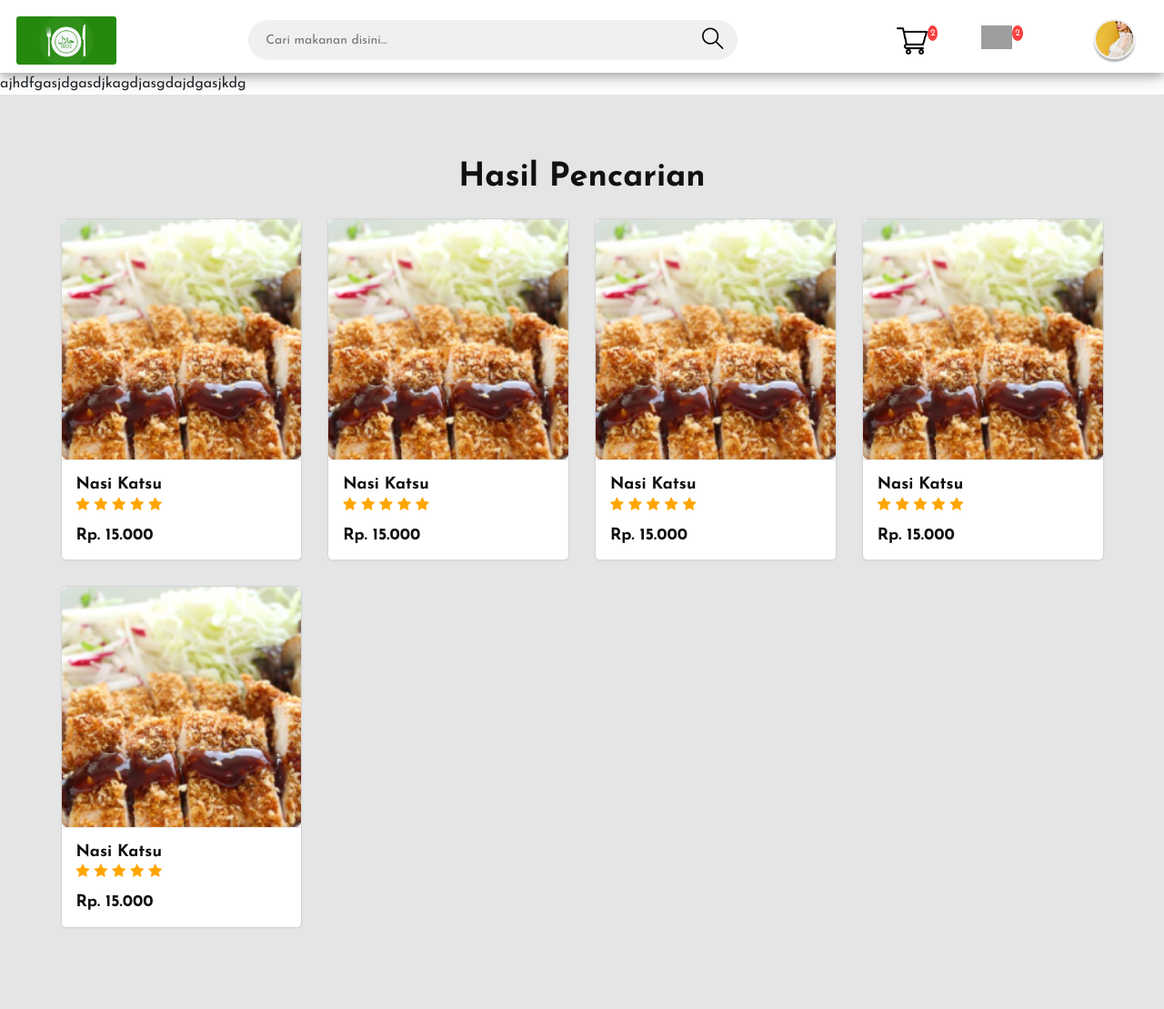
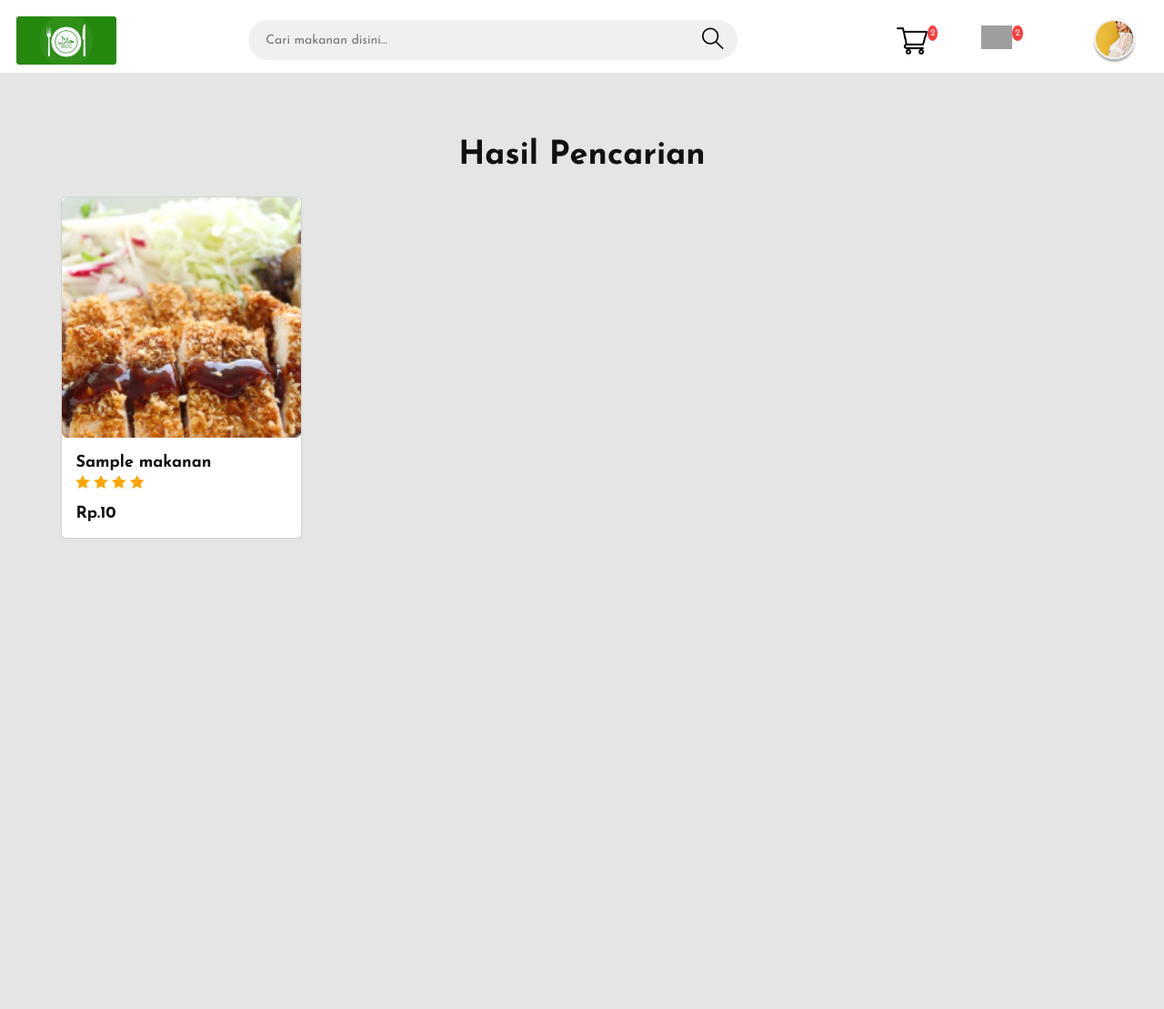
Before and after one commit to almerf/doabundo, a CodeIgniter app: page /doabundo/index.php/search/index in a window 1280 px wide. Shown: the whole page at 91% size. After the commit the page ends 592 px from the top, so only its background shows below. Run offline with CodeIgniter, Linux system fonts and the light colour scheme; tables that the repository leaves empty hold one stand-in row (values such as "Sample post"); some libraries are stand-ins or nearby versions; grey boxes are pictures that could not be loaded.

Commit message:
search function complete

```diff
--- a/application/controllers/Search.php
+++ b/application/controllers/Search.php
@@ -14,7 +14,7 @@ class Search extends CI_Controller {
 	public function search($item_search)
 	{
 
-		return "ajhdfgasjdgasdjkagdjasgdajdgasjkdg";
+		return $this->Search_Menu_model->get_data($item_search);
 	}
 
 
--- a/application/models/Search_Menu_model.php
+++ b/application/models/Search_Menu_model.php
@@ -3,16 +3,15 @@
 class Search_Menu_model extends CI_Model {
 
 
-	public function validate()
+	public function get_data($itemName)
 	{
-		$data['username'] = $this->input->post('username');
-		$data['password'] = $this->input->post('password');
-		return $this->db->get_where('user', $data)->row_array();
-	}
-
-	public function register($data)
-	{
-		$this->db->insert('user', $data);
-		return $this->db->insert_id();
+		$data['nama'] = $itemName;
+		$this->db->select('*');
+		$this->db->from('makanan');
+		$this->db->like('nama', $itemName);
+		$query = $this->db->get();
+		#$sql = SELECT * FROM makanan WHERE id IN ? AND status = ? AND author = ?;
+		#$this->db->query($sql, array(array(3, 6), 'live', 'Rick'));
+		return $query->result_array();
 	}
 }
--- a/application/views/v_hasil_pencarian.php
+++ b/application/views/v_hasil_pencarian.php
@@ -1,11 +1,23 @@
 <?php $this->load->view('partials/header'); ?>
-<?php echo $data?>
+<?php# echo $data?>
 
 <?php
-#	foreach($data as $key) {
+#foreach($data as $arra => $dt) {
+	#echo $arra;
+#	echo 'Test : '.$arra.'-----------<br>';
+#	foreach ($dt as $datttta) {
+		#foreach ($row as $key => $value) {
+		#	echo '<option value="' . $row ;
+			#echo $var;
+#			echo "data : ".$datttta."<br>";
+		#}
+#	}
+#}
+
+#	foreach($data as $key=>$value) {
 #				echo '<option value="' . $key ;
-#				#echo $valuee;
-#		}
+	#			echo $value;
+		#}
 ?>
 
 
@@ -19,93 +31,47 @@
 
 		<!-- card -->
 		<div class="row" >
+		<?php for ($x = 0; $x <= sizeof($data)-1; $x++) : ?>
 					<div class="col-lg-3" style="margin-bottom: 30px; cursor: pointer;">
 											<div class="card">
 													<img class="card-img-top" src="<?php echo base_url(); ?>assets/images/makanan/nasi_katsu.png">
 													<div class="card-block">
-	                        <h5 class="text-bold">Nasi Katsu</h5>
+															<h5 class="text-bold"><?php echo $data[$x]['nama']?></h5>
 															<div class="rating">
+										<?php for ($star = 0; $star <= ceil($data[$x]['rating'])-1; $star++) :?>
 										<span class="fa fa-star checked"></span>
-								<span class="fa fa-star checked"></span>
-								<span class="fa fa-star checked"></span>
-								<span class="fa fa-star checked"></span>
-								<span class="fa fa-star checked"></span>
+										<?php endfor; ?>
 															</div>
-	                        <h5>Rp. 15.000</h5>
+															<h5><?php echo 'Rp.'.$data[$x]['harga']?></h5>
 													</div>
 											</div>
 							</div>
 							<br>
 
-	        <div class="col-lg-3" style="margin-bottom: 30px; cursor: pointer;">
-	                <div class="card">
-	                    <img class="card-img-top" src="<?php echo base_url(); ?>assets/images/makanan/nasi_katsu.png">
-	                    <div class="card-block">
-	                        <h5 class="text-bold">Nasi Katsu</h5>
-	                        <div class="rating">
-	                        	<span class="fa fa-star checked"></span>
-								<span class="fa fa-star checked"></span>
-								<span class="fa fa-star checked"></span>
-								<span class="fa fa-star checked"></span>
-								<span class="fa fa-star checked"></span>
+		<?php endfor; ?>
 						</div>
-	                        <h5>Rp. 15.000</h5>
-	                    </div>
-	                </div>
-	        </div>
+		<?php
 
-	        <div class="col-lg-3" style="margin-bottom: 30px; cursor: pointer;">
-	                <div class="card">
-	                    <img class="card-img-top" src="<?php echo base_url(); ?>assets/images/makanan/nasi_katsu.png">
-	                    <div class="card-block">
-	                        <h5 class="text-bold">Nasi Katsu</h5>
-	                        <div class="rating">
-	                        	<span class="fa fa-star checked"></span>
-								<span class="fa fa-star checked"></span>
-								<span class="fa fa-star checked"></span>
-								<span class="fa fa-star checked"></span>
-								<span class="fa fa-star checked"></span>
-	                        </div>
-	                        <h5>Rp. 15.000</h5>
-	                    </div>
-	                </div>
-	        </div>
 
-	        <div class="col-lg-3" style="margin-bottom: 30px; cursor: pointer;">
-	                <div class="card">
-	                    <img class="card-img-top" src="<?php echo base_url(); ?>assets/images/makanan/nasi_katsu.png">
-	                    <div class="card-block">
-	                        <h5 class="text-bold">Nasi Katsu</h5>
-	                        <div class="rating">
-	                        	<span class="fa fa-star checked"></span>
-								<span class="fa fa-star checked"></span>
-								<span class="fa fa-star checked"></span>
-								<span class="fa fa-star checked"></span>
-								<span class="fa fa-star checked"></span>
-	                        </div>
-	                        <h5>Rp. 15.000</h5>
-	                    </div>
-	                </div>
-	        </div>
 
-	        <div class="col-lg-3" style="margin-bottom: 30px; cursor: pointer;">
-	                <div class="card">
-	                    <img class="card-img-top" src="<?php echo base_url(); ?>assets/images/makanan/nasi_katsu.png">
-	                    <div class="card-block">
-	                        <h5 class="text-bold">Nasi Katsu</h5>
-	                        <div class="rating">
-	                        	<span class="fa fa-star checked"></span>
-								<span class="fa fa-star checked"></span>
-								<span class="fa fa-star checked"></span>
-								<span class="fa fa-star checked"></span>
-								<span class="fa fa-star checked"></span>
-	                        </div>
-	                        <h5>Rp. 15.000</h5>
-	                    </div>
-	                </div>
-	        </div>
+		#foreach($data as $arra => $dt) {
+			#echo $arra;
+		#	echo 'Test : '.$arra.'-----------<br>';
+		#	foreach ($dt as $datttta) {
+				#foreach ($row as $key => $value) {
+				#	echo '<option value="' . $row ;
+					#echo $var;
+		#			echo "data : ".$datttta."<br>";
+				#}
+		#	}
+		#}
 
-        </div>
+		#	foreach($data as $key=>$value) {
+		#				echo '<option value="' . $key ;
+			#			echo $value;
+				#}
+		?>
+
 	</div>
 </section>
 
```
Lines whose indentation alone changed are shown as unchanged.
